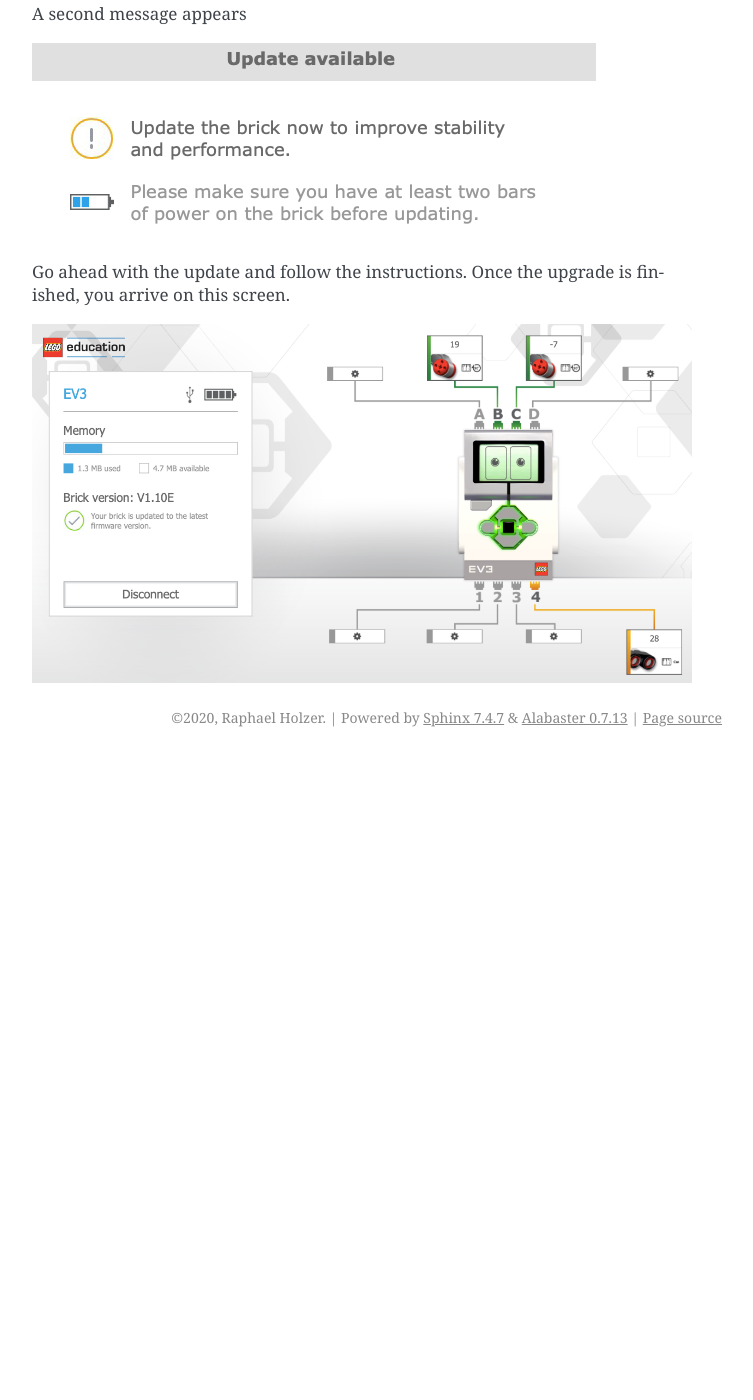
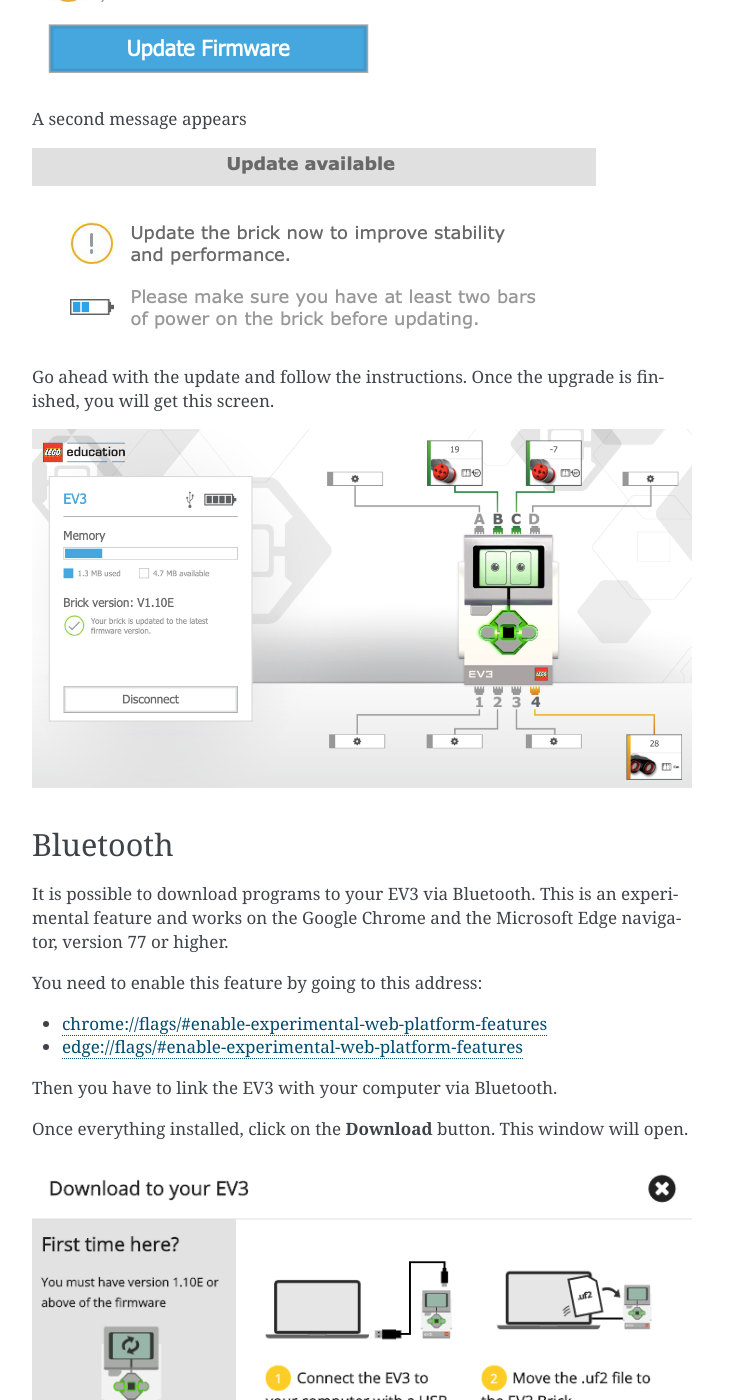
Before and after one commit to rasql/ev3-makecode, a Sphinx documentation site: the page built from docs/1_intro/intro.rst, in a window 1280 px wide and 1400 px high, scrolled down 4145 px. Shown: the whole window, without its empty margins (388-1141 px from the left). Built offline with Sphinx 7.4.7, drawn with Linux system fonts in a browser that asks for light colours; before the commit the page ends 4902 px from its top, so only the background shows below that; some of the changed text lies outside the part shown.

```diff
--- a/docs/1_intro/intro.rst
+++ b/docs/1_intro/intro.rst
@@ -5,13 +5,13 @@
 robot with **Microsoft MakeCode**.
 
 The language MakeCode is a **graphical language** where you assemble blocks to tell the robot what to do.
-All the programming is done online **inside a navigator** window (Safari, Firefox, Chrome) and does not
+All the programming is done online **inside a navigator** window (Chrome, Safari, Edge, Firefox) and does not
 need any installation of software.
 
 To program the EV3 go to the following site:
 https://makecode.mindstorms.com/#editor
 
-MakeCode also has a **simulation screen** which allows you to see the result of your program immeditely,
+MakeCode also has a **simulator** which allows you to see the result of your program immeditely,
 even without downloading it to the EV3 brick.
 
 Hello world
@@ -24,7 +24,7 @@
 
 The program displays a line of text on the line you specifiy.
 Here we display it on line nummer 1, but you have up to 12 lines.
-When you run it the simulator dispays this.
+When you run it, the simulator dispays this.
 
 .. image:: hello1s.png
 
@@ -47,14 +47,16 @@
 On start and forever
 --------------------
 
-When you create a new project, you have already two blocks on the canvas.
-The **on start** and **forever** block.
+When you create a new project, you have already two blocks on the canvas:
+
+- the **on start** block,
+- the **forever** block.
 
 .. image:: intro1.png
 
 The **on start** block executes all blocks inside exactly once, when the program starts.
 
-The **forever** block is an infinite loop and repeats all the blocks inside until the program stops.
+The **forever** block is an infinite loop and repeats all the blocks inside until you stop the program.
 
 The following program plays a deep tone (Middle C) at the start,
 and then a higher toone (Tenor C) repeatedly every 1 second.
@@ -64,6 +66,8 @@
 Download a program
 ------------------
 
+So far, you could observe the result of your programs in the simulator.
+But it's more fun to download them to your robot.
 Once you connect the EV3 via a USB cable to your computer, it appears as a hard-disk.
 
 .. image:: ev3_hd.png
@@ -74,16 +78,16 @@
 
 
 In order to download a program to the brick, click on the **Download** button.
-If you have a project called **intro** this will download a file called **intro.uf2**.
-To install the file on the EV3 you must place the file inside the EV3 disk icon.
+If you have a project called **intro** this will download a file called **intro.uf2** to your download folder.
+To run the file on the EV3 you must transfer the file inside the EV3 disk icon.
 
 .. image:: download.png
 
 Inside the preferences of your navigater you can specify to which folder the files are downloaded.
 You can either
 
-- automatically save to the **EV3** drive
-- ask each time for the destination
+- automatically save to the **EV3** drive,
+- ask each time for the destination.
 
 Upgrade the brick firmware
 --------------------------
@@ -109,6 +113,28 @@
 .. image:: ev3_update2.png
 
 Go ahead with the update and follow the instructions.
-Once the upgrade is finished, you arrive on this screen.
+Once the upgrade is finished, you will get this screen.
 
 .. image:: ev3_manager.png
+
+Bluetooth
+---------
+
+It is possible to download programs to your EV3 via Bluetooth.
+This is an experimental feature and works on the Google Chrome and  the Microsoft Edge navigator,
+version 77 or higher.
+
+You need to enable this feature by going to this address:
+
+* `<chrome://flags/#enable-experimental-web-platform-features>`_
+* `<edge://flags/#enable-experimental-web-platform-features>`_
+
+Then you have to link the EV3 with your computer via Bluetooth.
+
+Once everything installed, click on the **Download** button.
+This window will open.
+
+.. image:: bt1.png
+
+Then click on the blue **Bluetooth** button then select the select indicated serial port.
+You must stop any running program on the EV3 before you can download via Bluetooth.
--- a/docs/4_music/music.rst
+++ b/docs/4_music/music.rst
@@ -7,11 +7,11 @@
 Play a melody
 -------------
 
-Let's program the musical score of *Frère Jacques* a popular French song.
+Let's program the musical score of *Frère Jacques*, a popular French song.
 
 .. image:: jacques.gif
 
-We start the first measure when pressing the center button.
+We start playing the first measure when pressing the center button.
 
 .. image:: music1.png
 
--- a/docs/index.rst
+++ b/docs/index.rst
@@ -5,6 +5,9 @@
 
 Welcome to EV3 MakeCode
 =======================
+
+Learn to program the LEGO EV3 MINDSTORMS robot
+by assembling graphical control blocks.
 
 .. toctree::
    :maxdepth: 2
```
Also changed, not shown: other parts of docs/1_intro/intro.rst (+1 -1 lines), docs/2_sensor/sensor.rst (+4 -4 lines), docs/3_motor/motor.rst (+6 -1 lines), docs/5_drive/drive.rst (+56 -2 lines), docs/1_intro/bt1.png (added), docs/5_drive/Capture d’écran 2020-04-05 à 08.35.30.png (deleted), docs/5_drive/Capture d’écran 2020-04-05 à 08.36.50.png (deleted), docs/5_drive/drive5.png (added), docs/5_drive/drive_forever.png (added), docs/5_drive/drive_light.png (added), docs/5_drive/drive_screen.png (added), docs/5_drive/drive_start.png (added), docs/5_drive/drive_us.png (added), 1 other file.
